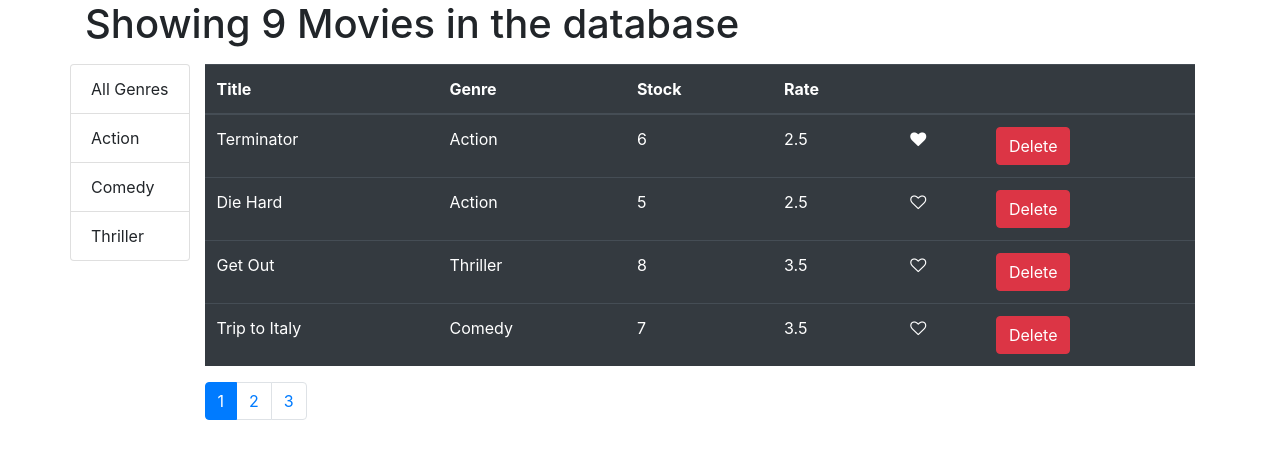
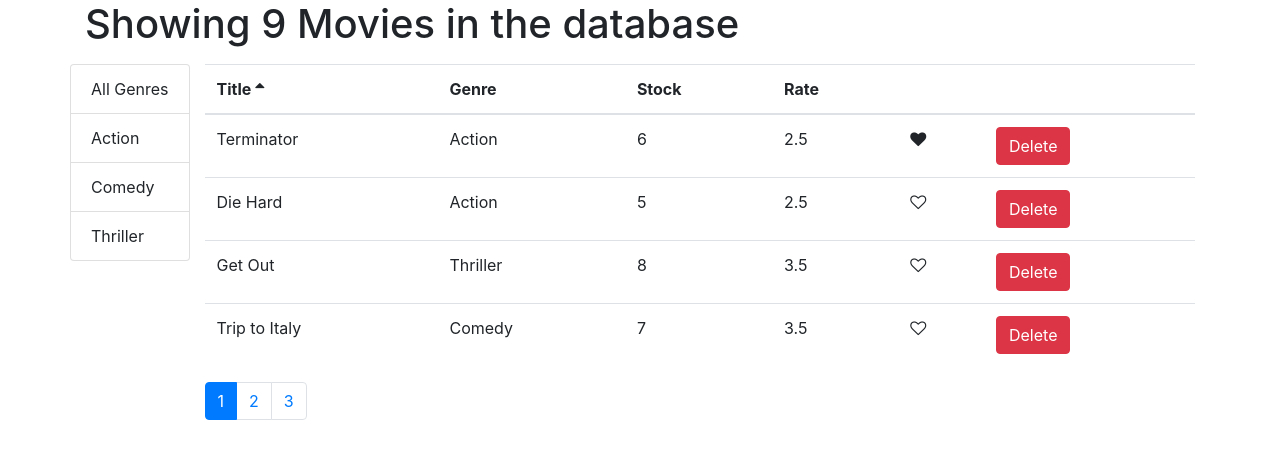
Before and after one commit to armarmlegs/training, a React (Create React App) app: page / in a window 1280 px wide. Shown: the top 458 px of the page. Built offline with nearby package versions, Linux system fonts and the light colour scheme.

Commit message:
brainrot

```diff
--- /dev/null
+++ b/src/components/common/table.jsx
@@ -0,0 +1,23 @@
+import React, { Component } from 'react'
+import TableBody from './tableBody';
+import TableHeader from './tableHeader';
+
+
+const Table = props => {
+    const {sortColumn, columns, onSort, data} = props;
+
+
+    return (
+<table className="table">
+        <TableHeader
+          columns={columns}
+          sortColumn={sortColumn}
+          onSort={onSort}
+        />
+        <TableBody data={data} columns={columns} />
+      </table>
+
+      );
+}
+
+export default Table;
--- a/src/components/common/tableBody.jsx
+++ b/src/components/common/tableBody.jsx
@@ -7,9 +7,9 @@ class TableBody extends Component {
         return _.get(item, column.path)
     }
 
-    createKey = (column, item) => {
-        return   item._id + (column.path || column.key);
-    }
+    // createKey = (column, item) => {
+    //     return   item._id + (column.path || column.key);
+    // }
   render() {
     const { data, columns } = this.props;
     return (
@@ -17,7 +17,7 @@ class TableBody extends Component {
         {data.map((item) => (
           <tr key={item._id}>
             {columns.map(column => (
-              <td key={this.createKey(item, column)}>{this.renderCell(item, column)} </td>
+              <td key={column.path || column.key}>{this.renderCell(item, column)} </td>
             ))}
           </tr>
         ))}
--- a/src/components/common/tableHeader.jsx
+++ b/src/components/common/tableHeader.jsx
@@ -1,24 +1,42 @@
-import React, {Component} from 'react'
+import React, { Component } from "react";
 
 class TableHeader extends Component {
-    raiseSort  = sortedItem => {
+  raiseSort = (sortedItem) => {
     const sortColumn = { ...this.props.sortColumn };
     if (sortColumn.sortedItem === sortedItem)
-          sortColumn.order = (sortColumn.order === "asc") ? "desc" : "asc";
+      sortColumn.order = sortColumn.order === "asc" ? "desc" : "asc";
     else {
-            sortColumn.sortedItem = sortedItem
-            sortColumn.order = "asc"
+      sortColumn.sortedItem = sortedItem;
+      sortColumn.order = "asc";
     }
-          this.props.onSort(sortColumn)
-    }
+    this.props.onSort(sortColumn);
+  };
 
+  renderSortIcon = (column) => {
+    const { sortColumn } = this.props;
+
+    if (column.path !== sortColumn.path) return null;
+    if (sortColumn.order === "asc")
+      return <i className="fa fa-sort-asc" aria-hidden="true" />;
+    return <i className="fa fa-sort-desc" />;
+  };
 
   render() {
-        return <thead>
+    return (
+      <thead>
         <tr>
-                {this.props.columns.map(column =><th key={column.path || column.key}  onClick={() =>this.raiseSort(column.path)} >{column.label}</th>)}
+          {this.props.columns.map((column) => (
+            <th
+              className="clickable"
+              key={column.path || column.key}
+              onClick={() => this.raiseSort(column.path)}
+            >
+              {column.label} {this.renderSortIcon(column)}
+            </th>
+          ))}
         </tr>
-        </thead>;
+      </thead>
+    );
   }
 }
 
--- a/src/components/movieXTable.jsx
+++ b/src/components/movieXTable.jsx
@@ -1,7 +1,7 @@
 import React, { Component } from "react";
 import Like from "./common/Like";
-import TableBody from "./common/tableBody";
-import TableHeader from "./common/tableHeader";
+
+import Table from "./common/table";
 
 class MoviesXTable extends Component {
   columns = [
@@ -29,14 +29,7 @@ class MoviesXTable extends Component {
   render() {
     const { moviestar, sortColumn, onSort } = this.props;
     return (
-      <table className="table table-dark">
-        <TableHeader
-          columns={this.columns}
-          sortColumn={sortColumn}
-          onSort={onSort}
-        />
-        <TableBody data={moviestar} columns={this.columns} />
-      </table>
+      <Table  data={moviestar} onSort={onSort} sortColumn={sortColumn} columns={this.columns} />
     );
   }
 }
--- a/src/index.css
+++ b/src/index.css
@@ -11,3 +11,8 @@ code {
   font-family: source-code-pro, Menlo, Monaco, Consolas, 'Courier New',
     monospace;
 }
+
+
+.clickable{
+  cursor:pointer;
+}
```
Lines whose indentation alone changed are shown as unchanged.
